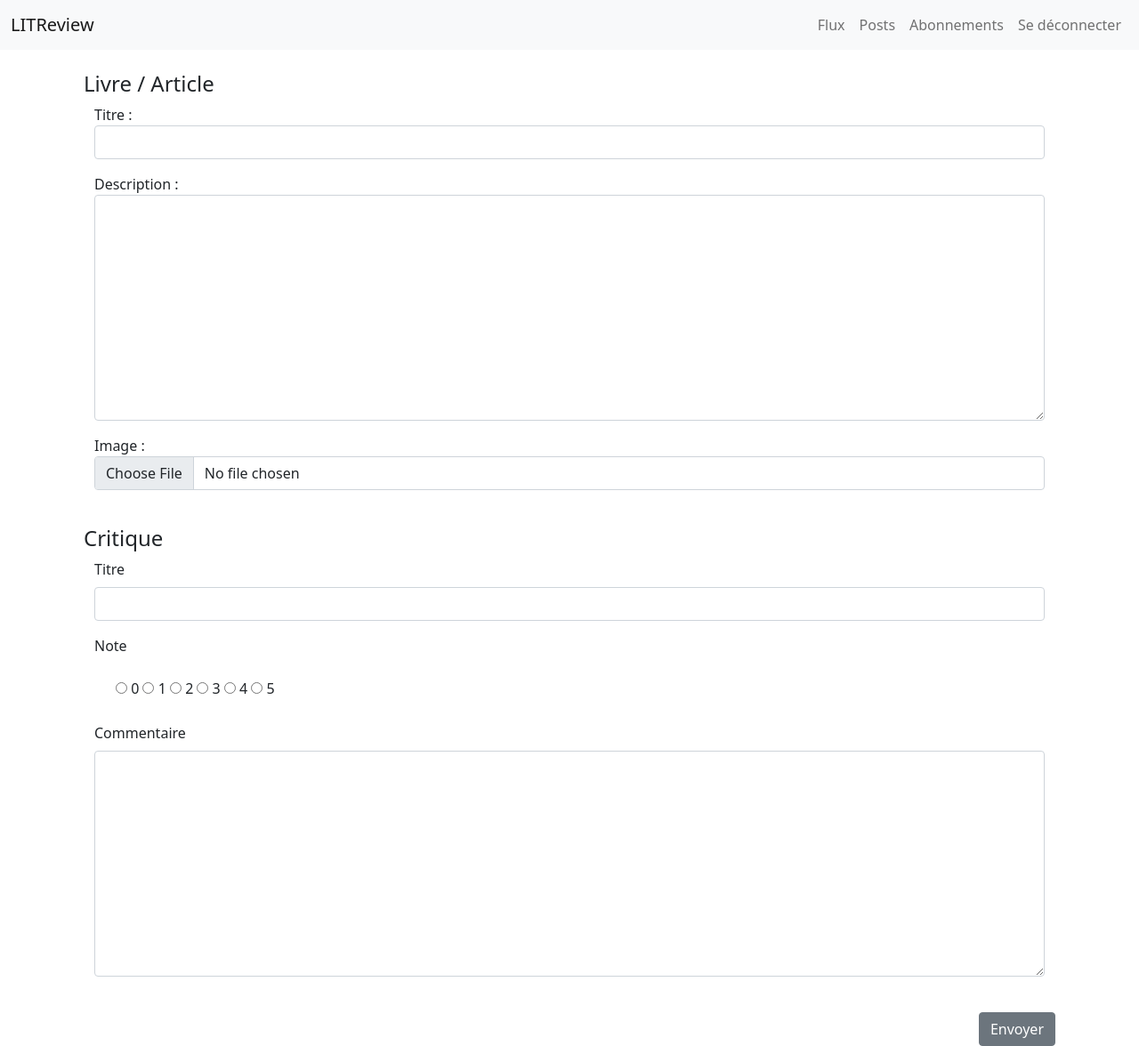
After one commit to pVerneuil/LITReview-P9, a Django app: page /create_review in a window 1280 px wide. The commit adds this page. Shown: the whole page at 89% size. Run offline with Django 4.2, Linux system fonts and the light colour scheme; a user stored in the database is signed in; parts of the project's set-up code (start-up, migrations or seed data) failed here and were passed over.

Commit message:
feat: create ticket+review at once done

```diff
--- a/main/forms.py
+++ b/main/forms.py
@@ -1,4 +1,3 @@
-from tkinter.ttk import Style
 from django import forms
 from django.forms import ModelForm
 from .models import Ticket, Review
--- /dev/null
+++ b/main/templates/main/create_review.html
@@ -0,0 +1,47 @@
+{% extends 'main/base.html' %}
+{% block content %}
+{% if form.errors %}
+<div class="container">
+
+    <div class="alert alert-warning alert-dismissible fade show" role="alert">
+        Erreur de formulaire
+        <button type="button" class="btn-close" data-bs-dismiss="alert" aria-label="Close"></button>
+    </div>
+    {% endif %}
+    <form action="{% url 'create_review' %}" method="POST" enctype="multipart/form-data">
+        {%csrf_token%}
+        <h6 class="fs-4 text">Livre / Article</h6>
+        <div class="container">
+            {{ticket_form.as_p }}
+        </div>
+        <br>
+        <h6 class="fs-4 text">Critique</h6>
+        <div class="container">
+
+            <div class="mb-3">
+                <label class="form-label">{{review_form.headline.label}}</label>
+            {{review_form.headline}}
+        </div>
+        <div class="mb-3">
+
+            <label for="exampleInputPassword1" class="form-label">{{review_form.rating.label}}</label>
+        </div>
+        <div class="form-check form-check-inline">
+            {% for check in review_form.rating %}
+            {{check}}
+            {% endfor %}
+        </div>
+        <br>
+        <br>
+        <div class="mb-3">
+            <label for="exampleInputEmail1" class="form-label">{{review_form.body.label}}</label>
+            {{review_form.body}}
+        </div>
+    </div>
+
+        <br>
+        <div class="d-grid gap-2 d-md-flex justify-content-md-end">
+            <input type="submit" value="Envoyer" class="btn btn-secondary ">
+        </div>
+    </form>
+    {% endblock %}
--- a/main/templates/main/home.html
+++ b/main/templates/main/home.html
@@ -3,6 +3,7 @@
 <br><br>
 <br><br>
 <a class=" btn btn-secondary" href="{% url 'create_ticket' %}">Demander une critique</a>
+<a class=" btn btn-secondary" href="{% url 'create_review' %}">Créer une critique</a>
 <br><br>
 <h1>Feed goes here</h1>
 {% include 'main/ticket_snippet.html' %}
--- a/main/urls.py
+++ b/main/urls.py
@@ -5,6 +5,7 @@ urlpatterns = [
 path('', views.home, name = 'home'),
 path('home', views.home, name = 'home'),
 path('create_ticket', views.create_ticket,name='create_ticket'),
+path('create_review', views.create_review,name='create_review'),
 path('response_ticket/<ticket_id>', views.response_ticket, name = 'response_ticket'),
 path('my_posts', views.my_posts ,name='my_posts'),
 path('ticket_snippet',views.display_ticket,name='ticket'),  #!change later
--- a/main/views.py
+++ b/main/views.py
@@ -5,12 +5,14 @@ from django.contrib.auth.decorators import login_required
 from .models import Ticket, Review
 from django.contrib.auth.models import User
 
+
 @login_required
 def home(request):
     ticket = Ticket.objects.get(pk = 12) #! test with one ticket
     return render(request, 'main/home.html',{
         "ticket": ticket ,
     })
+
 @login_required
 def create_ticket(request):
     submitted = False
@@ -56,6 +58,35 @@ def response_ticket(request,ticket_id):
         'form' : form,
         'submitted': submitted})
 
+@login_required
+def create_review(request):
+    submitted = False
+    if request.method == 'POST':
+        ticket_form = TicketCreationForm(request.POST)
+        review_form = ReviewResponseForm(request.POST, request.FILES)
+
+        if ticket_form.is_valid() and review_form.is_valid():
+            new_ticket = ticket_form.save(commit= False)
+            new_ticket.user = request.user
+
+            new_reveiw = review_form.save(commit= False)
+            new_reveiw.user = request.user
+            new_reveiw.ticket = new_ticket
+
+            new_ticket.save()
+            new_reveiw.save()
+            messages.success(request,("Création de la critique réussi"))
+            return redirect('/create_review?submitted=True')
+    else:
+        ticket_form = TicketCreationForm
+        review_form = ReviewResponseForm
+        if 'submitted' in request.GET:
+            submitted = True
+    return render(request, 'main/create_review.html',{
+        'ticket_form' : ticket_form,
+        'review_form' : review_form,
+        'submitted': submitted})
+
 
 @login_required
 def my_posts(request):
```
Also changed, not shown: db.sqlite3.
